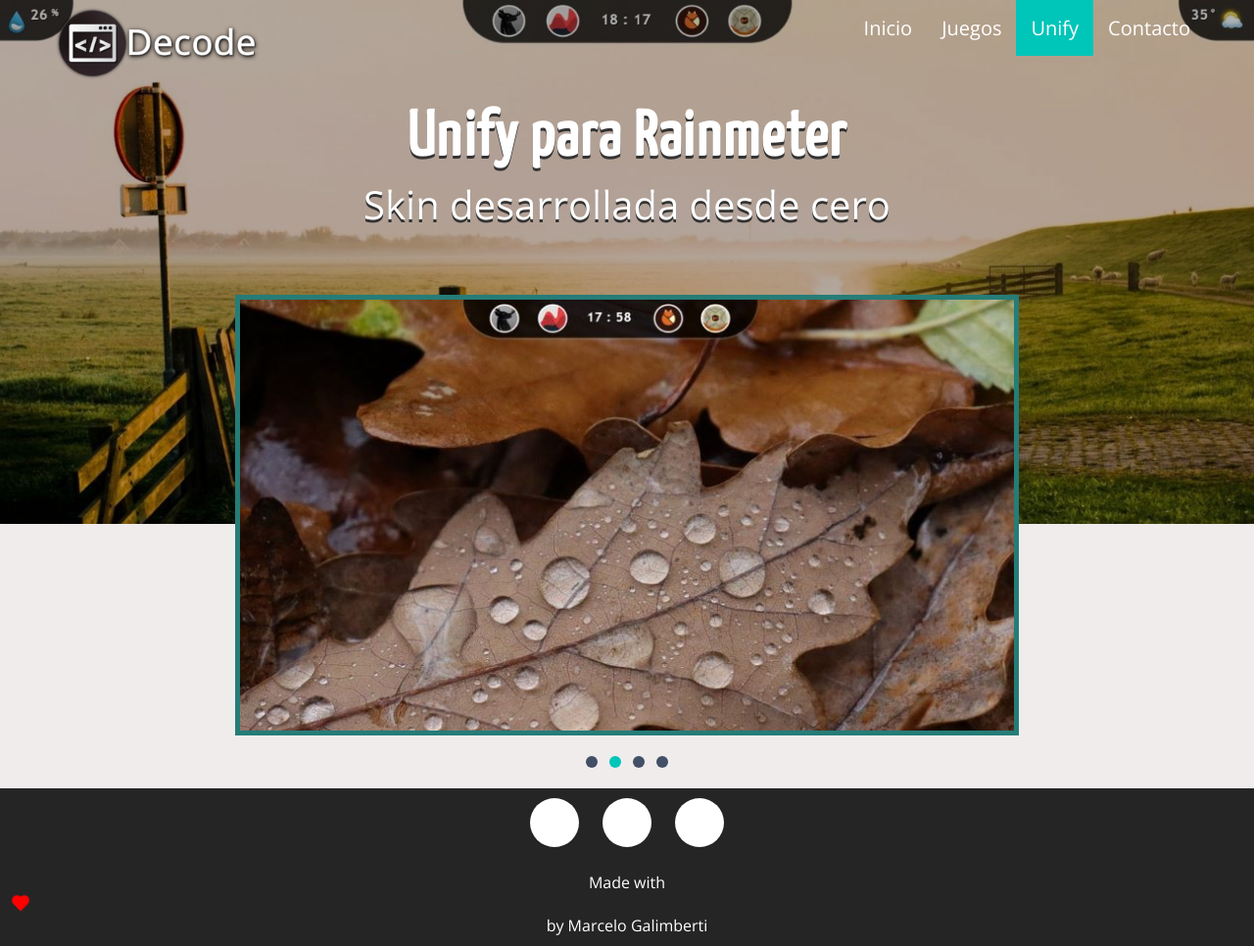
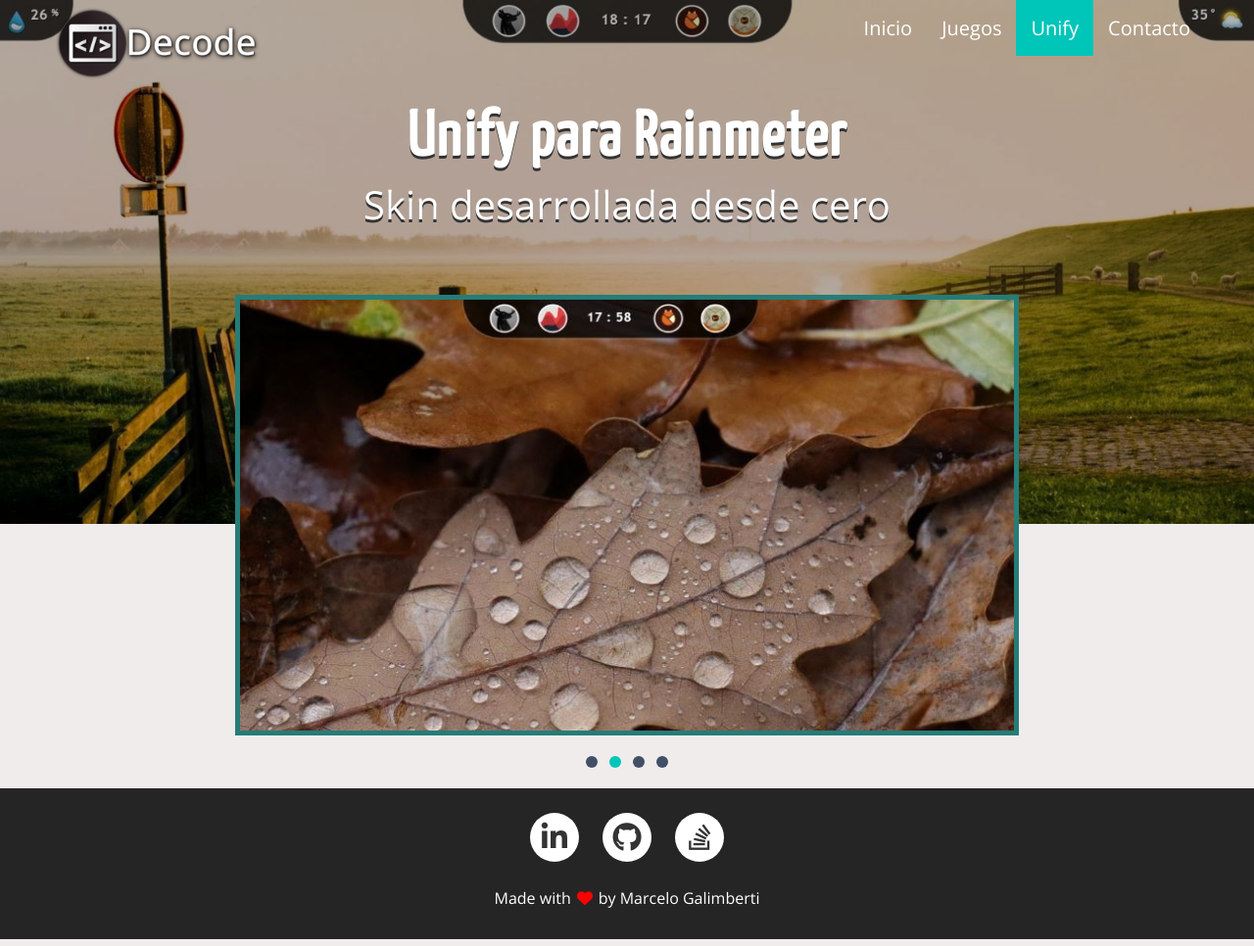
Before and after one commit to mgalim/decode, a plain HTML site: page unify.html in a window 1280 px wide. Shown: the whole page at 98% size. Drawn offline with nearby package versions, Linux system fonts and the light colour scheme; some icons are missing.

Commit message:
bug fix footer

```diff
--- a/css/juegos.css
+++ b/css/juegos.css
@@ -127,7 +127,7 @@
 .footer {
   background: #262525;
   color: #fff;
-  padding: 10px;
+  padding: 25px;
   text-align: center;
 }
 .footer .social [class^="icon-"] {
@@ -140,7 +140,7 @@
   border-radius: 50%;
   width: 50px;
   height: 50px;
-  line-height: 40px;
+  line-height: 30px;
 }
 .footer .social .icon-linkedin:hover {
   color: #0b66f7;
@@ -159,75 +159,11 @@
   align-items: center;
   align-items: center;
   justify-content: center;
-  margin-top: 20px;
+  margin-top: 10px;
 }
 .heart {
-  background: red;
-  position: relative;
-  margin: 7px;
-  height: 8px;
-  width: 8px;
-  /* Animation */
-  transform: rotate(-45deg) scale(1);
-  animation: pulse 2s linear infinite;
-}
-
-.heart::after {
-  /* background:blue; */
-  background: inherit;
-  border-radius: 50%; /* To make circle */
-  content: "";
-  position: absolute;
-  /* top: -100px;*/
-  top: -50%; /* Inherit properties of parent */
-  /* left: -100px; */
-  left: 0;
-  height: 8px;
-  width: 8px;
-}
-.heart::before {
-  /*  background:green; */
-  background: inherit;
-  border-radius: 50%; /* To make circle */
-  content: "";
-  position: absolute;
-  top: 0;
-  right: -50%; /* Inherit properties of parent */
-  height: 8px;
-  width: 8px;
-}
-
-@keyframes pulse {
-  0% {
-    transform: rotate(-45deg) scale(1);
-    opacity: 0;
-  } /*
-    10% {
-        transform: rotate(-45deg) scale(1.3);
-    }
-    20% {
-        transform: rotate(-45deg) scale(0.9);
-    }
-    30% {
-        transform: rotate(-45deg) scale(1.2);
-    }
-    40% {
-        transform: rotate(-45deg) scale(0.9);
-    }*/
-  50% {
-    transform: rotate(-45deg) scale(1.3);
-    opacity: 1;
-  } /*
-    60% {
-        transform: rotate(-45deg) scale(0.95);
-    }
-    70% {
-        transform: rotate(-45deg) scale(1);
-    } */
-  100% {
-    transform: rotate(-45deg) scale(1);
-    opacity: 1;
-  }
+  padding: 6px;
+  color: red;
 }
 /*------------------*Responsive*------------------*/
 
--- a/css/main.css
+++ b/css/main.css
@@ -155,7 +155,7 @@
 .footer {
   background: #262525;
   color: #fff;
-  padding: 10px;
+  padding: 25px;
   text-align: center;
 }
 .footer .social [class^="icon-"] {
@@ -168,7 +168,7 @@
   border-radius: 50%;
   width: 50px;
   height: 50px;
-  line-height: 40px;
+  line-height: 30px;
 }
 .footer .social .icon-linkedin:hover {
   color: #0b66f7;
@@ -183,82 +183,19 @@
 .footer .social [class^="icon-"]:hover {
   transition: all 0.4s;
 }
+
 .made {
   display: flex;
   align-items: center;
   align-items: center;
   justify-content: center;
-  margin-top: 20px;
-}
-.heart {
-  background: red;
-  position: relative;
-  margin: 7px;
-  height: 8px;
-  width: 8px;
-  /* Animation */
-  transform: rotate(-45deg) scale(1);
-  animation: pulse 2s linear infinite;
+  margin-top: 10px;
 }
 
-.heart::after {
-  /* background:blue; */
-  background: inherit;
-  border-radius: 50%; /* To make circle */
-  content: "";
-  position: absolute;
-  /* top: -100px;*/
-  top: -50%; /* Inherit properties of parent */
-  /* left: -100px; */
-  left: 0;
-  height: 8px;
-  width: 8px;
+.heart {
+  padding: 6px;
+  color: red;
 }
-.heart::before {
-  /*  background:green; */
-  background: inherit;
-  border-radius: 50%; /* To make circle */
-  content: "";
-  position: absolute;
-  top: 0;
-  right: -50%; /* Inherit properties of parent */
-  height: 8px;
-  width: 8px;
-}
-
-@keyframes pulse {
-  0% {
-    transform: rotate(-45deg) scale(1);
-    opacity: 0;
-  } /*
-    10% {
-        transform: rotate(-45deg) scale(1.3);
-    }
-    20% {
-        transform: rotate(-45deg) scale(0.9);
-    }
-    30% {
-        transform: rotate(-45deg) scale(1.2);
-    }
-    40% {
-        transform: rotate(-45deg) scale(0.9);
-    }*/
-  50% {
-    transform: rotate(-45deg) scale(1.3);
-    opacity: 1;
-  } /*
-    60% {
-        transform: rotate(-45deg) scale(0.95);
-    }
-    70% {
-        transform: rotate(-45deg) scale(1);
-    } */
-  100% {
-    transform: rotate(-45deg) scale(1);
-    opacity: 1;
-  }
-}
-
 /*------------------*Responsive*------------------*/
 
 @media (min-width: 480px) {
--- a/css/unify.css
+++ b/css/unify.css
@@ -204,7 +204,7 @@
 .footer {
   background: #262525;
   color: #fff;
-  padding: 10px;
+  padding: 25px;
   text-align: center;
 }
 .footer .social [class^="icon-"] {
@@ -217,7 +217,7 @@
   border-radius: 50%;
   width: 50px;
   height: 50px;
-  line-height: 40px;
+  line-height: 30px;
 }
 .footer .social .icon-linkedin:hover {
   color: #0b66f7;
@@ -239,73 +239,10 @@
   margin-top: 20px;
 }
 .heart {
-  background: red;
-  position: relative;
-  margin: 7px;
-  height: 8px;
-  width: 8px;
-  /* Animation */
-  transform: rotate(-45deg) scale(1);
-  animation: pulse 2s linear infinite;
+  padding: 6px;
+  color: red;
 }
 
-.heart::after {
-  /* background:blue; */
-  background: inherit;
-  border-radius: 50%; /* To make circle */
-  content: "";
-  position: absolute;
-  /* top: -100px;*/
-  top: -50%; /* Inherit properties of parent */
-  /* left: -100px; */
-  left: 0;
-  height: 8px;
-  width: 8px;
-}
-.heart::before {
-  /*  background:green; */
-  background: inherit;
-  border-radius: 50%; /* To make circle */
-  content: "";
-  position: absolute;
-  top: 0;
-  right: -50%; /* Inherit properties of parent */
-  height: 8px;
-  width: 8px;
-}
-
-@keyframes pulse {
-  0% {
-    transform: rotate(-45deg) scale(1);
-    opacity: 0;
-  } /*
-    10% {
-        transform: rotate(-45deg) scale(1.3);
-    }
-    20% {
-        transform: rotate(-45deg) scale(0.9);
-    }
-    30% {
-        transform: rotate(-45deg) scale(1.2);
-    }
-    40% {
-        transform: rotate(-45deg) scale(0.9);
-    }*/
-  50% {
-    transform: rotate(-45deg) scale(1.3);
-    opacity: 1;
-  } /*
-    60% {
-        transform: rotate(-45deg) scale(0.95);
-    }
-    70% {
-        transform: rotate(-45deg) scale(1);
-    } */
-  100% {
-    transform: rotate(-45deg) scale(1);
-    opacity: 1;
-  }
-}
 /*------------------*Responsive*------------------*/
 @media (min-width: 480px) {
   .banner__title {
--- a/unify.html
+++ b/unify.html
@@ -11,14 +11,8 @@
     <link rel="shortcut icon" type="image/jpg" href="images/favicon.png" />
     <link rel="stylesheet" href="css/unify.css" />
     <link rel="stylesheet" href="css/font.css" />
-    <link
-      href="https://fonts.googleapis.com/css?family=Open+Sans|Yanone+Kaffeesatz"
-      rel="stylesheet"
-    />
-    <link
-      href="https://file.myfontastic.com/qRW6z2teVffT5rC3r7hPgb/icons.css"
-      rel="stylesheet"
-    />
+    <link href="https://fonts.googleapis.com/css?family=Open+Sans|Yanone+Kaffeesatz" rel="stylesheet" />
+    <script src="https://kit.fontawesome.com/0d93409da8.js" crossorigin="anonymous"></script>
     <script src="https://ajax.googleapis.com/ajax/libs/jquery/1.11.1/jquery.min.js"></script>
   </head>
 
@@ -59,8 +53,8 @@
           <div class="caption">
             <h2 class="slider-title">Launcher</h2>
             <p>
-              Todos tus juegos a un solo click. Se puede usar con mando con Ds4
-              o X-box. Estar cómodo en tu sofa favorito.
+              Todos tus juegos a un solo click. Se puede usar con mando con Ds4 o X-box. Estar cómodo en tu
+              sofa favorito.
             </p>
           </div>
         </li>
@@ -69,8 +63,8 @@
           <div class="caption">
             <h2 class="slider-title">Apps Unify</h2>
             <p>
-              Un lanzador de tus apps mas usadas, con doble función. Click
-              derecho con una acción y click izquierdo con otra.
+              Un lanzador de tus apps mas usadas, con doble función. Click derecho con una acción y click
+              izquierdo con otra.
             </p>
           </div>
         </li>
@@ -79,8 +73,8 @@
           <div class="caption">
             <h2 class="slider-title">Menu Settings</h2>
             <p>
-              Podrás configurar todo el launcher desde el menu principal
-              haciendo click en el icono izquierdo del clima.
+              Podrás configurar todo el launcher desde el menu principal haciendo click en el icono izquierdo
+              del clima.
             </p>
           </div>
         </li>
@@ -88,30 +82,24 @@
           <img src="images/unify-4.jpg" alt="Gpu" />
           <div class="caption">
             <h2 class="slider-title">Humedad</h2>
-            <p>
-              Visualiza la humedad del clima que hayas elegido en el menu del
-              launcher.
-            </p>
+            <p>Visualiza la humedad del clima que hayas elegido en el menu del launcher.</p>
           </div>
         </li>
       </ul>
       <ul id="control-buttons" class="control-buttons"></ul>
     </section>
-    <footer class="footer">
+    <footer id="footer" class="footer">
       <div class="social">
-        <a
-          href="https://ar.linkedin.com/in/galimbertimarcelo"
-          class="icon-linkedin"
+        <a href="https://ar.linkedin.com/in/galimbertimarcelo" class="icon-linkedin"
+          ><i class="fa-brands fa-linkedin-in"></i
         ></a>
-        <a href="https://github.com/mgalim" class="icon-github"></a>
-        <a
-          href="https://stackexchange.com/users/24134710/marcelo"
-          class="icon-stack"
+        <a href="https://github.com/mgalim" class="icon-github"><i class="fa-brands fa-github"></i></a>
+        <a href="https://stackexchange.com/users/24134710/marcelo" class="icon-stack"
+          ><i class="fa-brands fa-stack-overflow"></i
         ></a>
       </div>
-      <div class="made"></div>
-        Made with
-        <div class="heart"></div>
+      <div class="made">
+        Made with<span class="heart"><i class="fa-solid fa-heart fa-beat"></i></span>
         by Marcelo Galimberti
       </div>
     </footer>
```
Also changed, not shown: index.html (+32 -29 lines), juegos.html (+12 -23 lines), images/fontawesome.jpg (renamed from images/fontastic.jpg), 1 other file.
